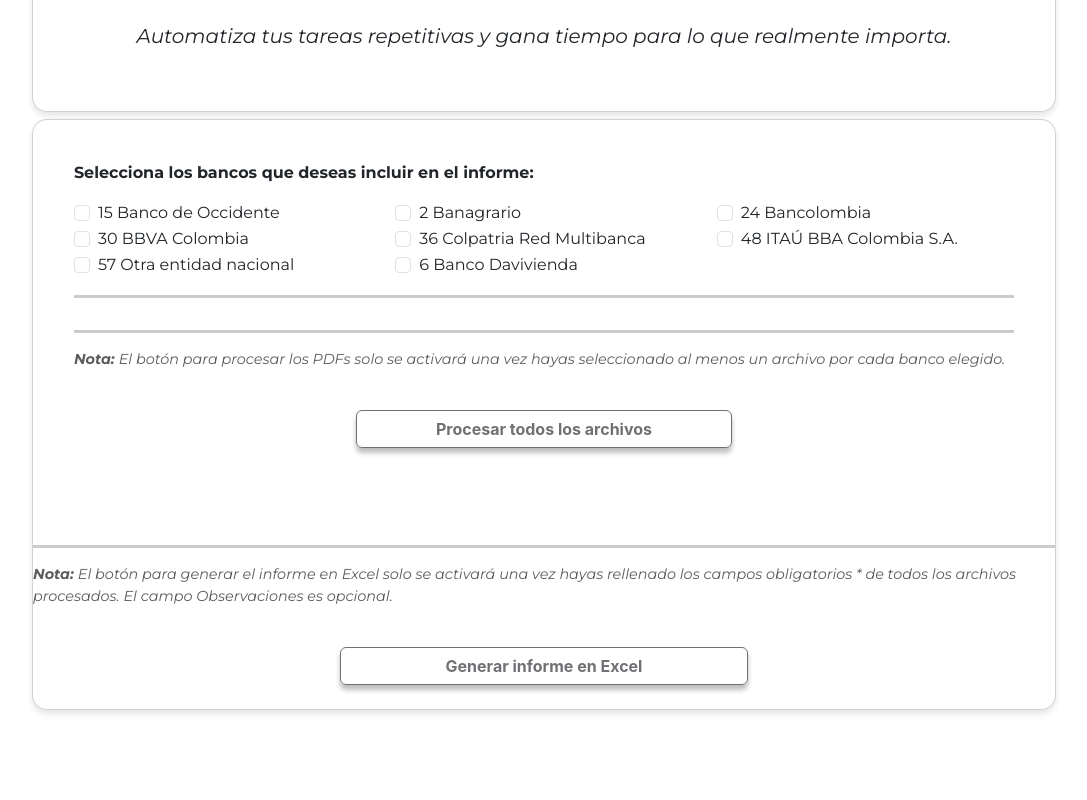
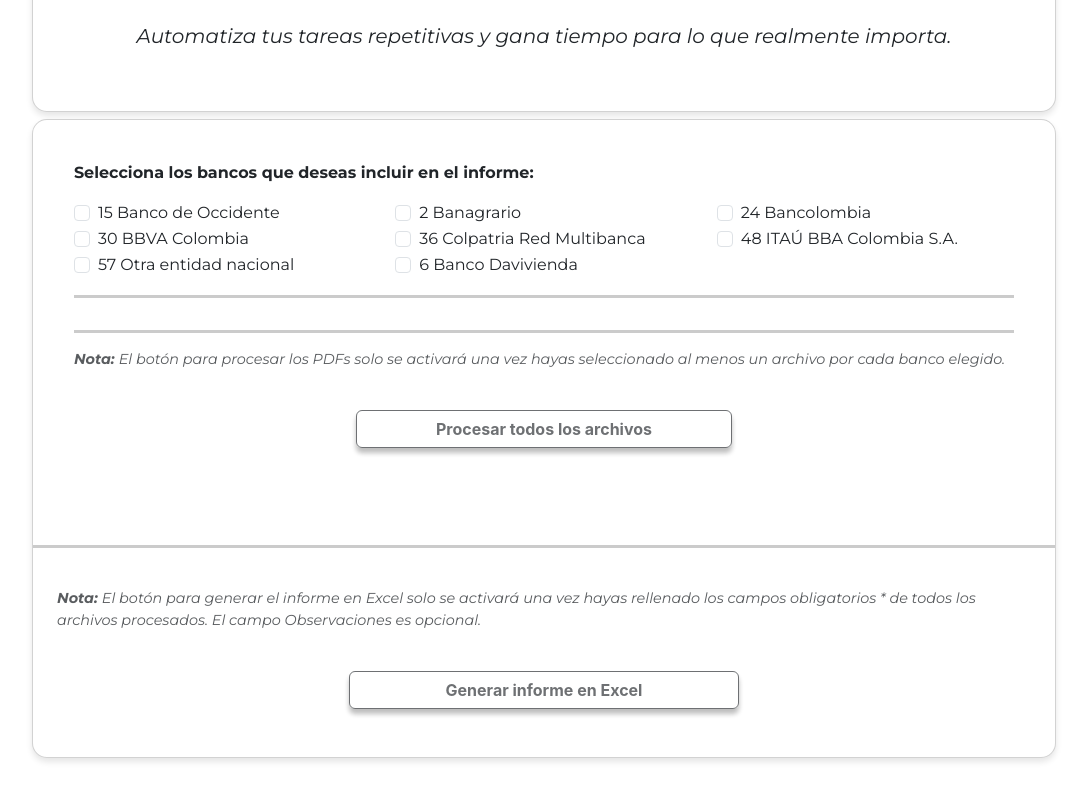
Before and after one commit to yybeltranr/FastAPI_React, a React (Vite) app in the folder React/frontpdf2excel/: page / in a window 1280 px wide. Shown: the part 288-1088 px from the top of the page, without its empty margins (96-1183 px from the left). Before the commit the page ends 1062 px from the top, so only its background shows below. Built offline with nearby package versions, Linux system fonts and the light colour scheme.

Commit message:
borrado de consloe log sigue funcional

```diff
--- a/React/frontpdf2excel/src/pages/Home.jsx
+++ b/React/frontpdf2excel/src/pages/Home.jsx
@@ -116,7 +116,6 @@ function Home() {
         });
 
         const data = await response.json();
-        console.log("Respuesta del backend para el archivo", data);
         nuevosResultados[banco.nombre].push({
           nombreArchivo: file.name,
           resultado: data,
@@ -229,7 +228,6 @@ function Home() {
         valores_frontend: valoresParaEnviar
       };
 
-      console.log("Payload que se enviará al backend:", payload);
       const response = await fetch(`${API_BASE_URL}/pdf/exportar-excel`, {
         method: "POST",
         headers: { "Content-Type": "application/json" },
@@ -565,7 +563,7 @@ function Home() {
 
         <hr />
 
-        <div className="d-flex justify-content-center align-items-center flex-column">
+        <div className="d-flex justify-content-center align-items-center flex-column m-4">
           <p className="text-muted fst-italic" style={{ fontSize: '0.9em' }}>
             <b>Nota: </b>El botón para generar el informe en Excel solo se activará una vez hayas rellenado
             los campos obligatorios * de todos los archivos procesados. El campo Observaciones es opcional.
```
